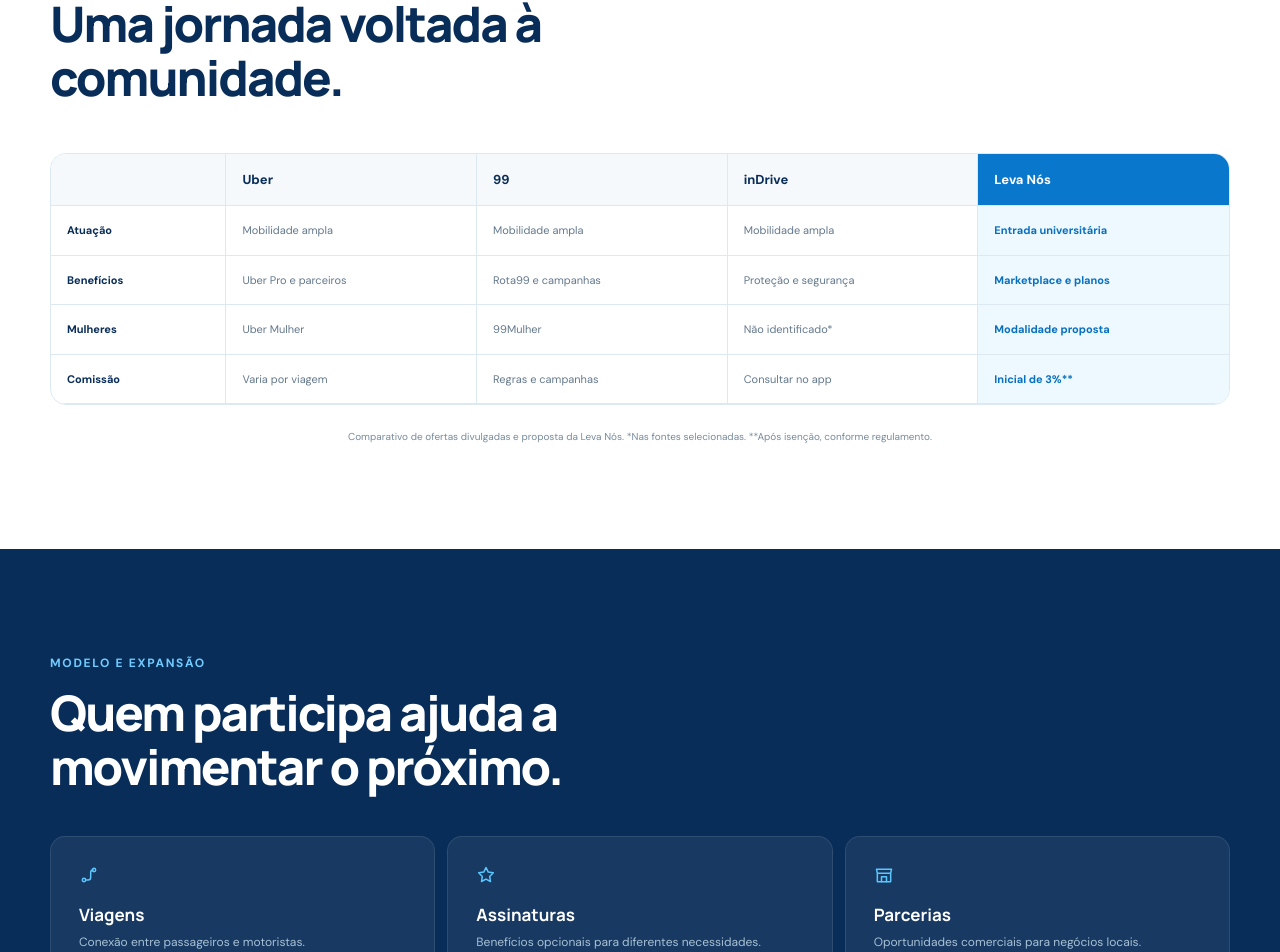
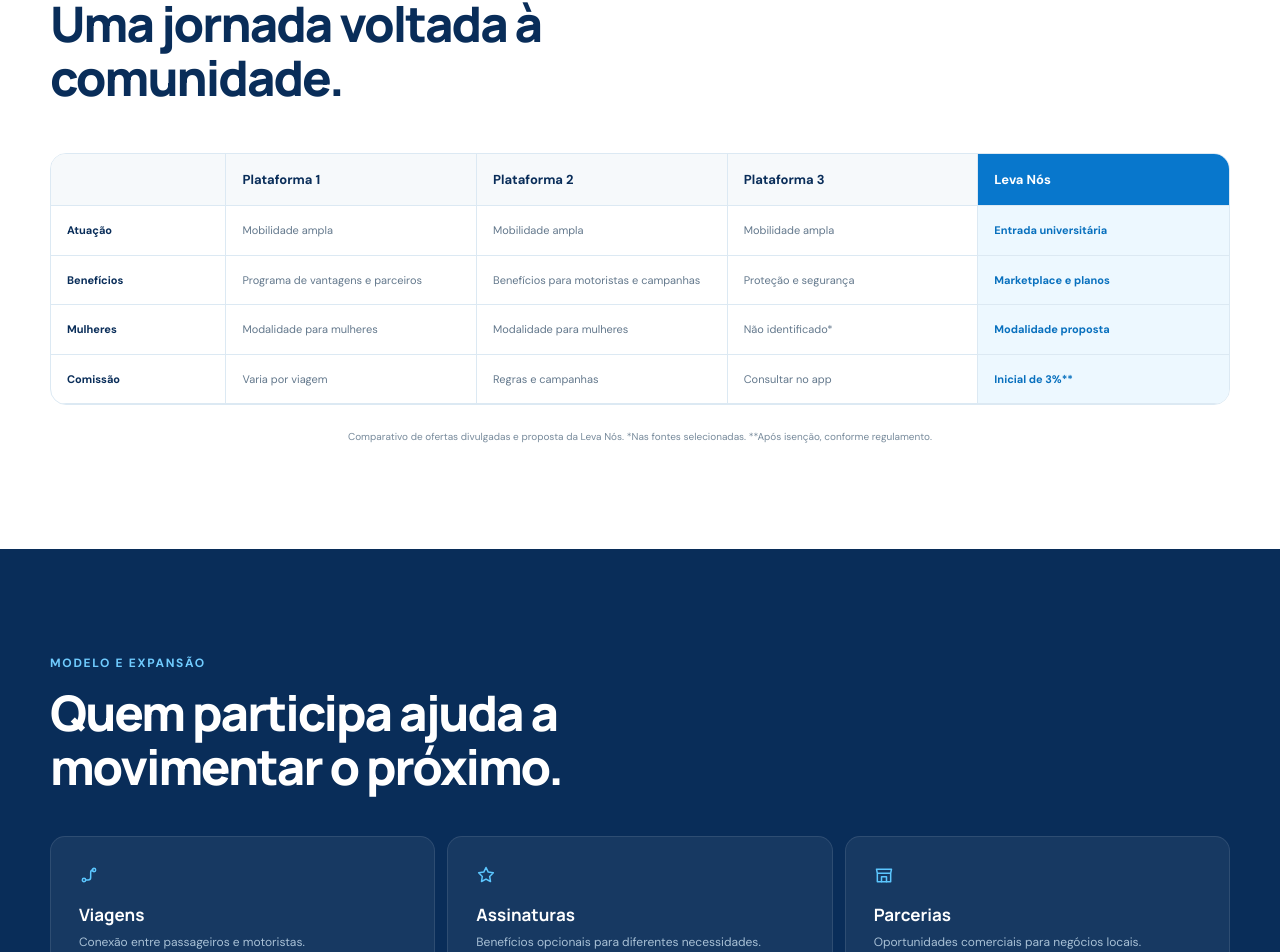
Before and after one commit to leoozzyZL/ProjetoLevaNS, a React (Vite) app: page / in a window 1280 px wide. Shown: the part 5084-6036 px from the top of the page. Built offline with nearby package versions, Linux system fonts and the light colour scheme; no server answers.

Commit message:
Generalizar marcas no comparativo
Mantém o modelo e as informações comparadas, substituindo nomes de concorrentes e de seus programas por descrições neutras.

```diff
--- a/src/App.tsx
+++ b/src/App.tsx
@@ -853,9 +853,9 @@ export default function App() {
           <div className="comparison" role="table" aria-label="Comparativo entre plataformas">
             <div className="comparison-row comparison-head" role="row">
               <span />
-              <strong>Uber</strong>
-              <strong>99</strong>
-              <strong>inDrive</strong>
+              <strong>Plataforma 1</strong>
+              <strong>Plataforma 2</strong>
+              <strong>Plataforma 3</strong>
               <strong>Leva Nós</strong>
             </div>
             {[
@@ -868,12 +868,12 @@ export default function App() {
               ],
               [
                 "Benefícios",
-                "Uber Pro e parceiros",
-                "Rota99 e campanhas",
+                "Programa de vantagens e parceiros",
+                "Benefícios para motoristas e campanhas",
                 "Proteção e segurança",
                 "Marketplace e planos",
               ],
-              ["Mulheres", "Uber Mulher", "99Mulher", "Não identificado*", "Modalidade proposta"],
+              ["Mulheres", "Modalidade para mulheres", "Modalidade para mulheres", "Não identificado*", "Modalidade proposta"],
               [
                 "Comissão",
                 "Varia por viagem",
```
